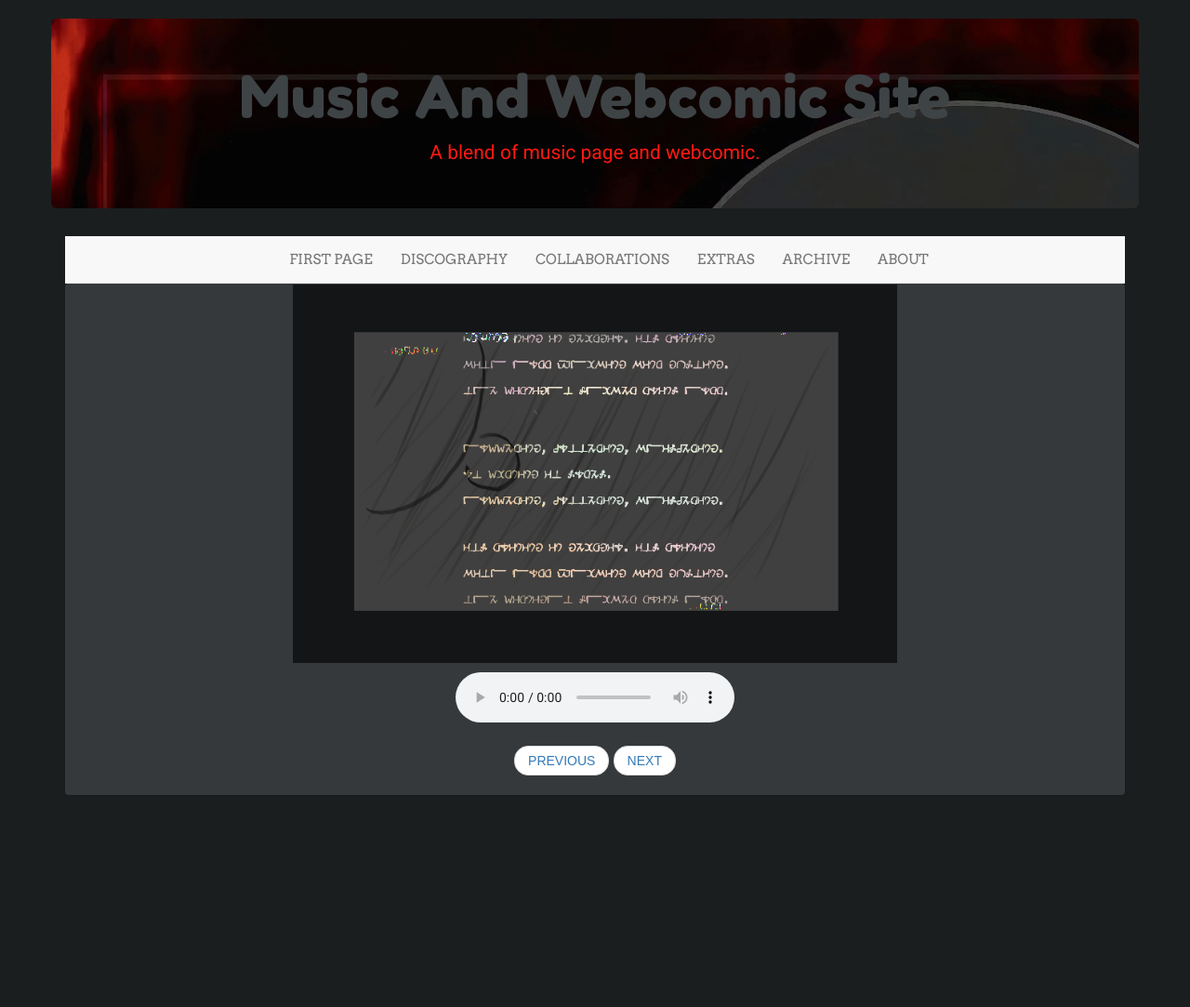
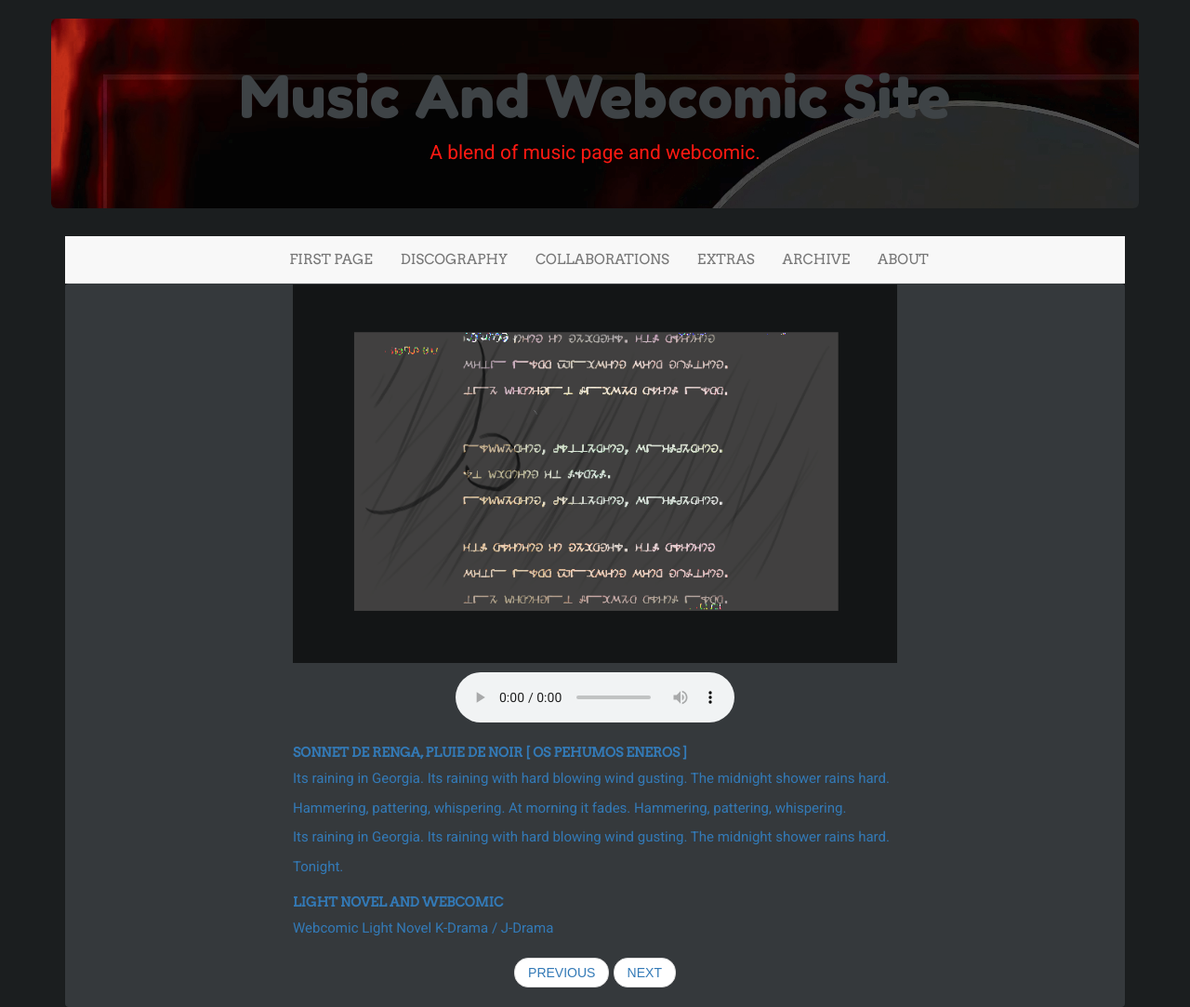
Before and after one commit to LWFlouisa/MyDiscography, a Jekyll site: the page built from _posts/2023-01-05-hammeringpattering.md, in a window 1280 px wide. Shown: the whole page at 93% size. Built offline with Jekyll 4.4.1, drawn with Linux system fonts in a browser that asks for light colours; nearby versions of some CDN libraries; before the commit the page ends 900 px from its top, so only the background shows below that.

Commit message:
Update 2023-01-05-hammeringpattering.md

```diff
--- a/_posts/2023-01-05-hammeringpattering.md
+++ b/_posts/2023-01-05-hammeringpattering.md
@@ -11,3 +11,28 @@ permalink: /002
   <source src="https://lwflouisa.github.io/MyDiscography/audio/SonnetDeRingo_HumanPlayed.mp3" type="audio/mp3">
 Your browser does not support the audio element.
 </audio></center>
+
+### SONNET DE RENGA, PLUIE DE NOIR [ OS PEHUMOS ENEROS ]
+
+Its raining
+in Georgia.
+Its raining
+with hard blowing wind gusting.
+The midnight shower rains hard.
+
+Hammering, pattering, whispering.
+At morning it fades.
+Hammering, pattering, whispering.
+
+Its raining
+in Georgia.
+Its raining
+with hard blowing wind gusting.
+The midnight shower rains hard.
+
+Tonight.
+
+### LIGHT NOVEL AND WEBCOMIC
+[Webcomic](https://lwflouisa.github.io/UploadedFairy/)
+[Light Novel](https://lwflouisa.github.io/UploadedFairyOELN/)
+[K-Drama / J-Drama](https://lwflouisa.github.io/UploadedFairyOELN/screenplay.html)
```
